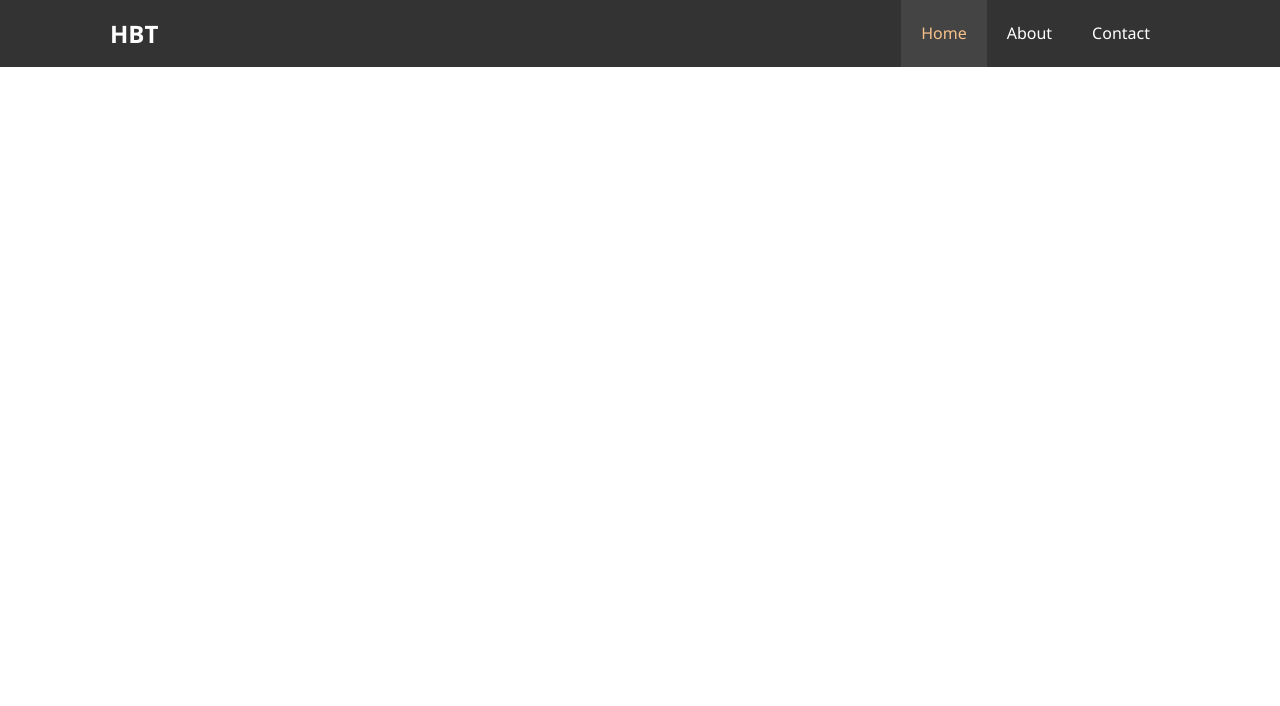
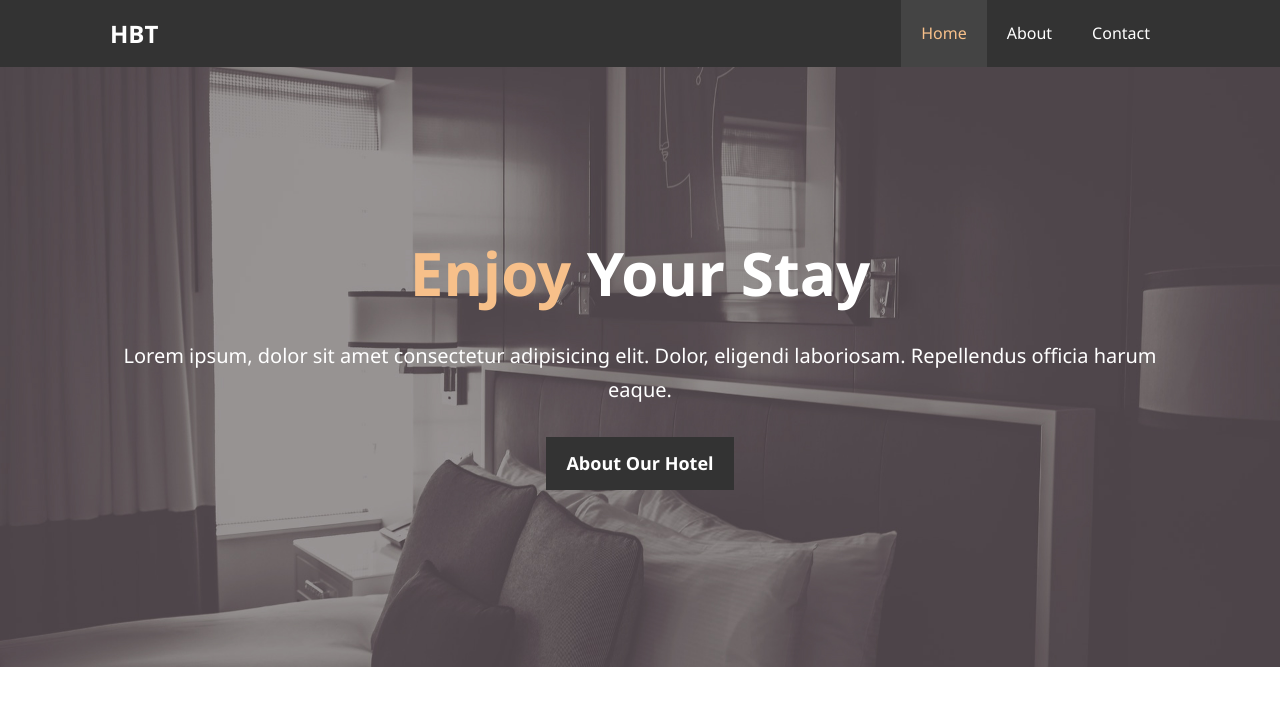
Before and after one commit to shakilahmedatik/hotel-bt, a plain HTML site: page index.html in a window 1280 px wide. Drawn offline with Linux system fonts and the light colour scheme.

Commit message:
Showcase added

```diff
--- a/index.html
+++ b/index.html
@@ -36,6 +36,22 @@
           </ul>
         </div>
       </nav>
+
+      <!-- Showcase -->
+      <section id="showcase">
+        <div class="container">
+          <div class="showcase-content">
+            <h1 class="bounceInDown">
+              <span class="text-primary">Enjoy</span> Your Stay
+            </h1>
+            <p class="lead">
+              Lorem ipsum, dolor sit amet consectetur adipisicing elit. Dolor,
+              eligendi laboriosam. Repellendus officia harum eaque.
+            </p>
+            <a class="btn" href="about.html"><b>About Our Hotel</b></a>
+          </div>
+        </div>
+      </section>
     </header>
   </body>
 </html>
```
